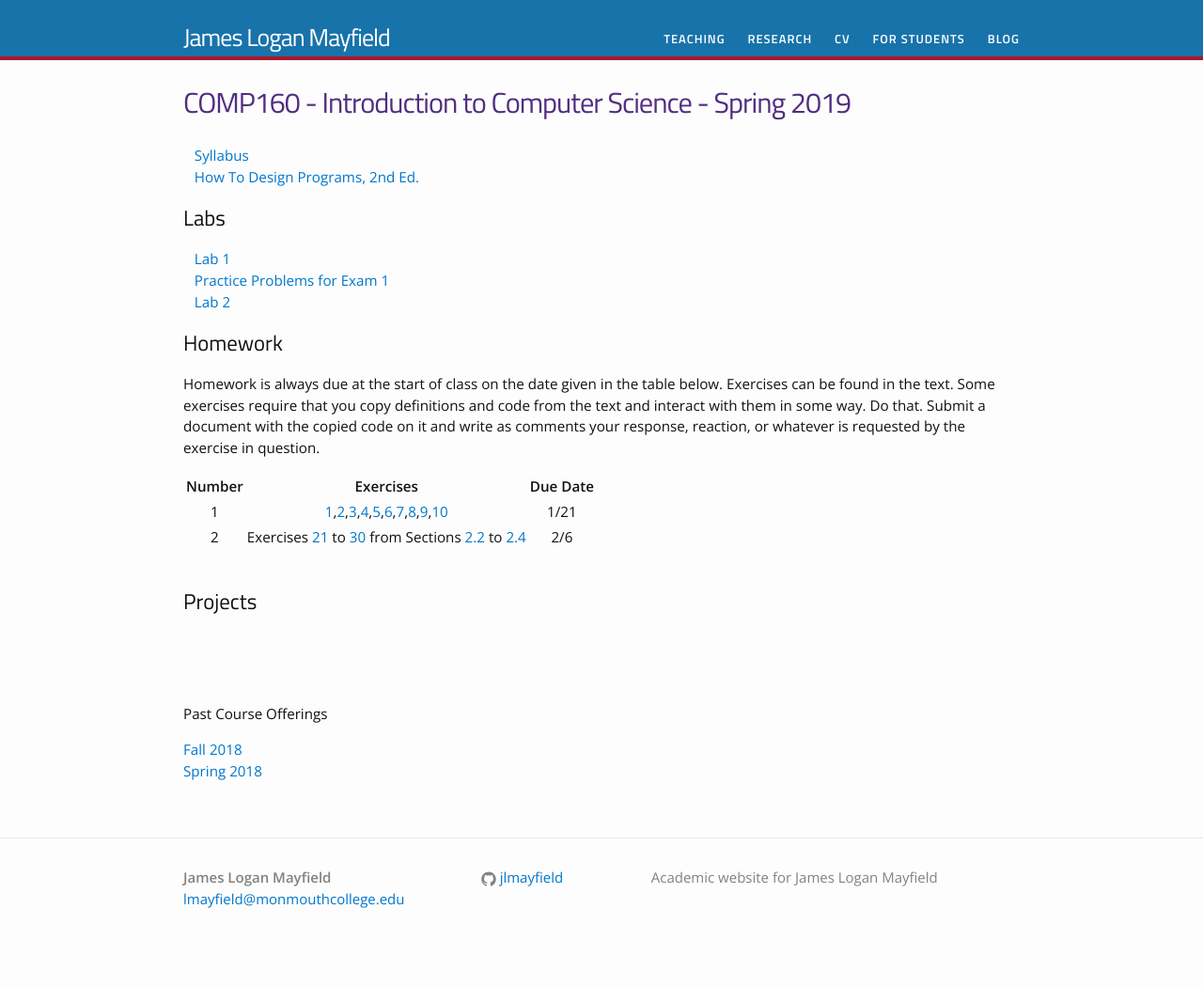
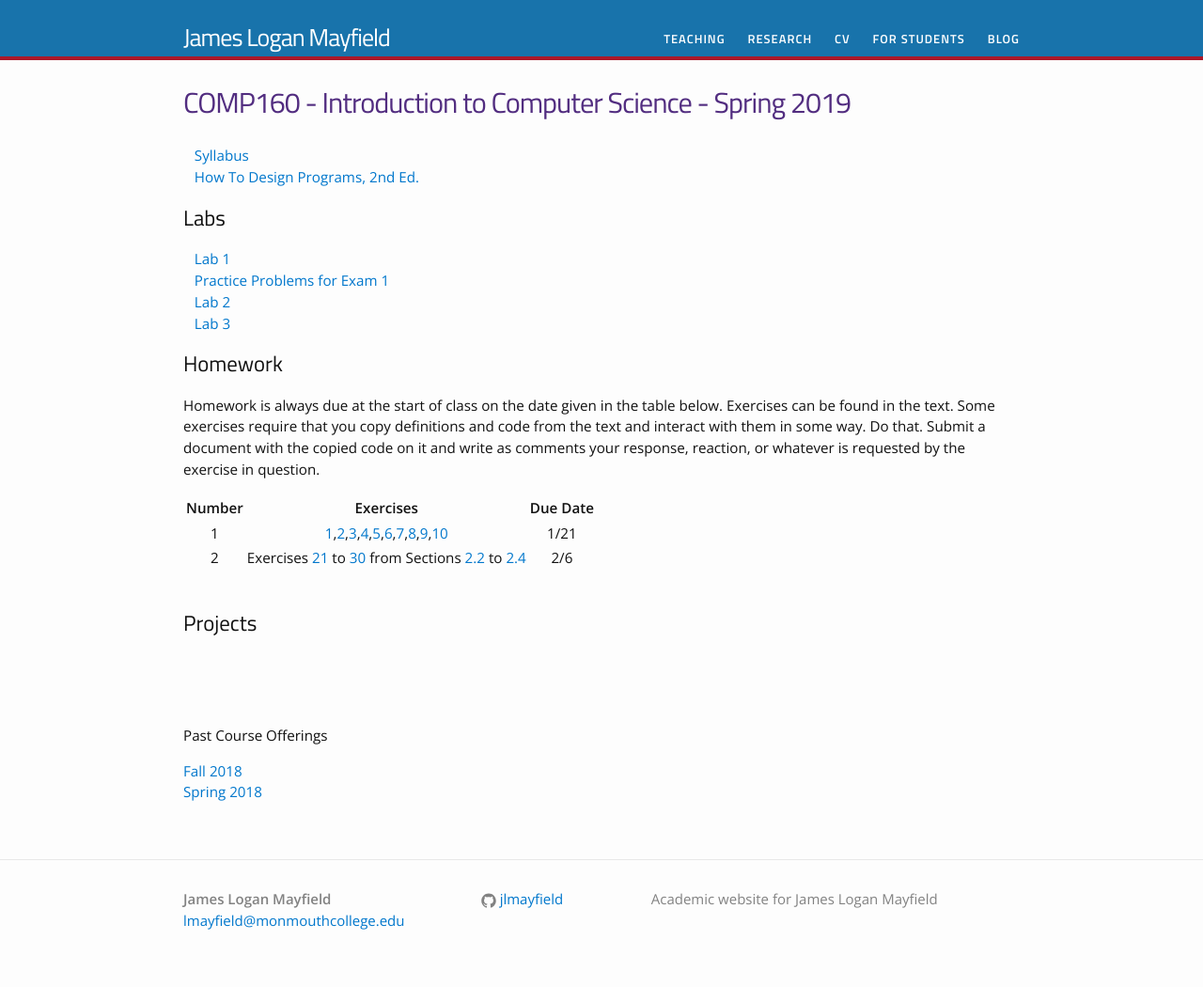
Before and after one commit to jlmayfield/jlmayfield.github.io, a Jekyll site: the page built from teaching/comp160.md, in a window 1280 px wide. Shown: the whole page at 94% size. Built offline with Jekyll 4.4.1, drawn with Linux system fonts in a browser that asks for light colours; before the commit the page ends 1027 px from its top, so only the background shows below that.

Commit message:
sp19. c160 lab3.

```diff
--- a/teaching/comp160.md
+++ b/teaching/comp160.md
@@ -12,8 +12,8 @@ permalink: /teaching/COMP160/
 &nbsp;&nbsp;&nbsp;[Lab 1](/teaching/COMP160/labs/comp160-lab1.pdf)
 &nbsp;&nbsp;&nbsp;[Practice Problems for Exam 1](/teaching/COMP160/labs/comp160-wk2-prac.pdf)
 &nbsp;&nbsp;&nbsp;[Lab 2](/teaching/COMP160/labs/comp160-lab2.pdf)
+&nbsp;&nbsp;&nbsp;[Lab 3](/teaching/COMP160/labs/comp160-lab3.pdf)
 <!---
-&nbsp;&nbsp;&nbsp;[Lab 3](/teaching/COMP160/labs/comp160-lab3.pdf)
 &nbsp;&nbsp;&nbsp;[Lab 4](/teaching/COMP160/labs/comp160-lab4.pdf)
 &nbsp;&nbsp;&nbsp;[Lab 5](/teaching/COMP160/labs/comp160-lab5.pdf)
 &nbsp;&nbsp;&nbsp;[Lab 6](/teaching/COMP160/labs/comp160-lab6.pdf)
```
Also changed, not shown: 1 other file.
